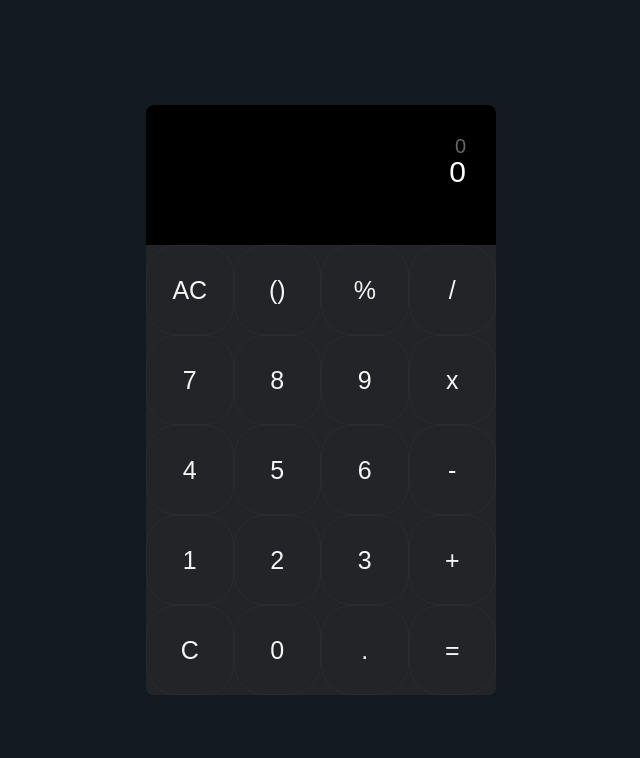
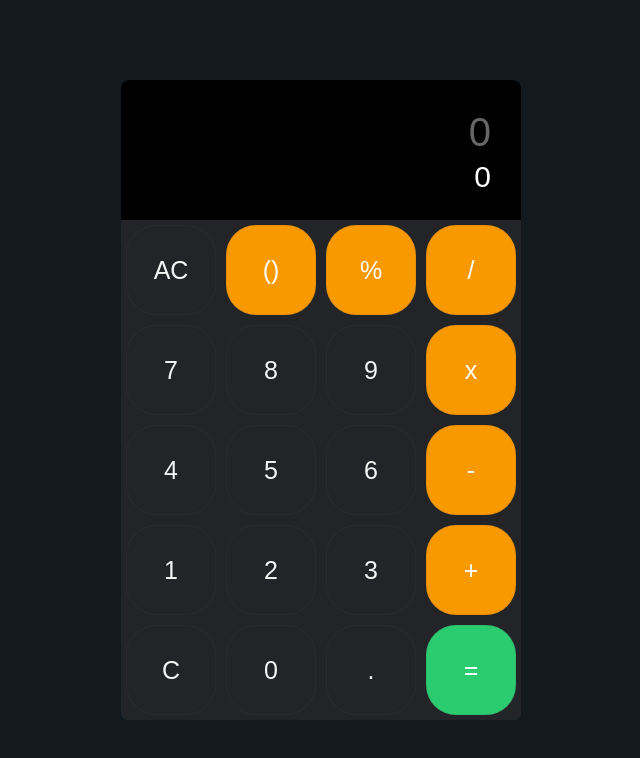
Before and after one commit to kaushikvj9254/blackcalculater, a plain HTML site: page index.html in a window 1280 px wide. Shown: the whole page, without its empty margins (319-959 px from the left). Drawn offline with Linux system fonts and the light colour scheme.

Commit message:
Update style.css

```diff
--- a/style.css
+++ b/style.css
@@ -17,7 +17,7 @@ section {
 }
 .container {
   width: 90%;
-  max-width: 350px;
+  max-width: 400px;
   background-color: rgb(39, 55, 59);
   border-radius: 8px;
   overflow: hidden;
@@ -33,17 +33,17 @@ section {
 }
 .display-1 {
   opacity: 0.4;
-  font-size: 20px;
-  height: 20px;
+  font-size: 40px;
+  height: 50px;
   overflow: hidden;
 }
-.temp-result {
+/* .temp-result {
   position: absolute;
   bottom: 0;
   left: 10;
   font-size: 20px;
   opacity: 0.3;
-}
+} */
 .all_button {
   color: whitesmoke;
   background-color: rgba(35,36,40,255);
@@ -54,7 +54,8 @@ section {
   border: 0.5px solid rgba(92, 92, 92, 0.137);
   display: inline-block;
   height: 90px;
-  width: 100%;
+  width: 90px;
+  margin: 5px;
   display: flex;
   border-radius: 30px;
   align-items: center;
@@ -62,16 +63,16 @@ section {
   font-size: 25px;
   cursor: pointer;
 }
-#equal {
+.equal {
   background-color: #2bcc70;
   color: #fff;
 
 }
-#operation {
+.operation {
   background-color: #f99900;
   color: #ffffff;
 }
-#clear {
+.clear {
   background-color: #2d191e;
   color: #bd3740;
 }
```
